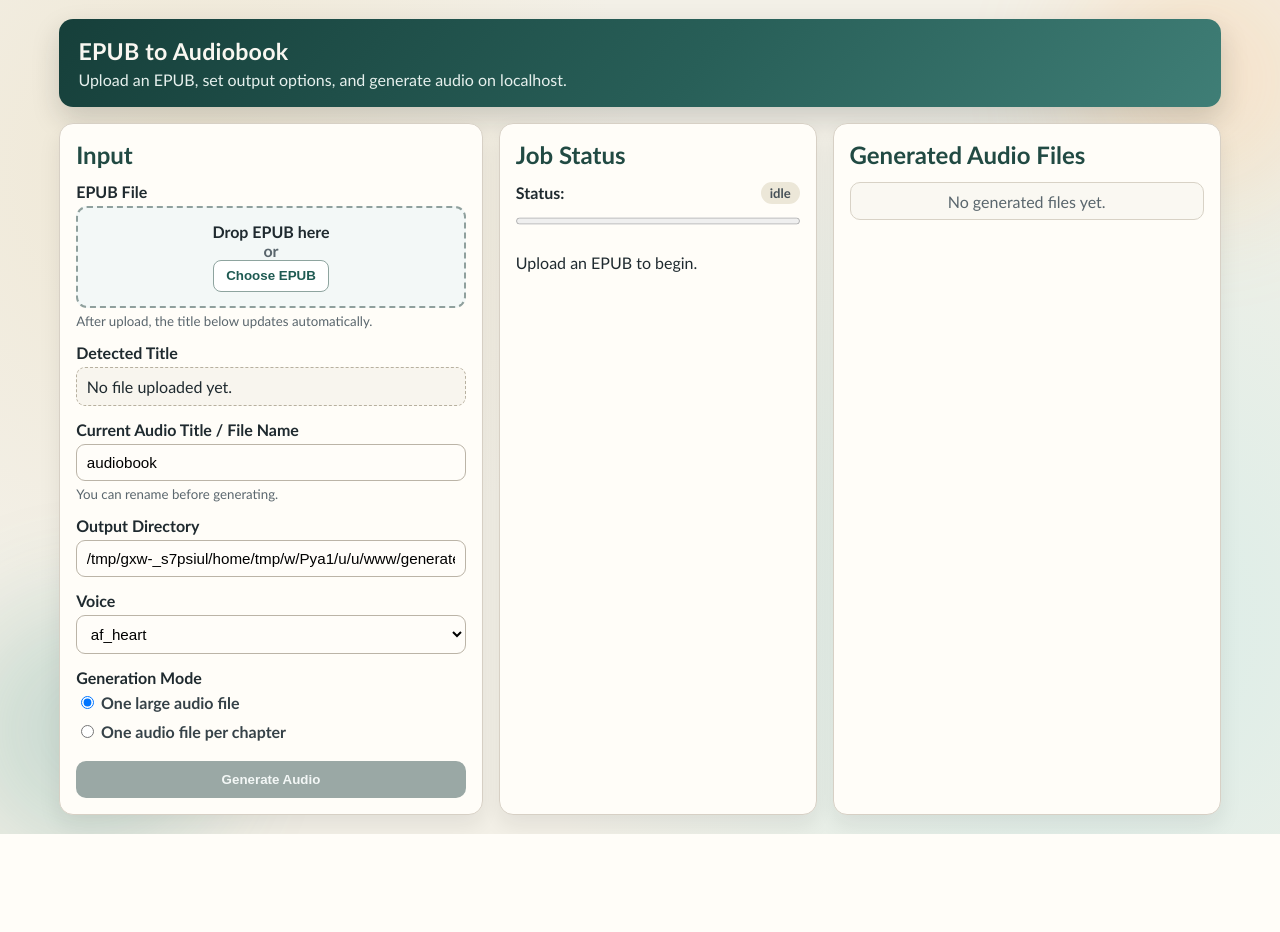
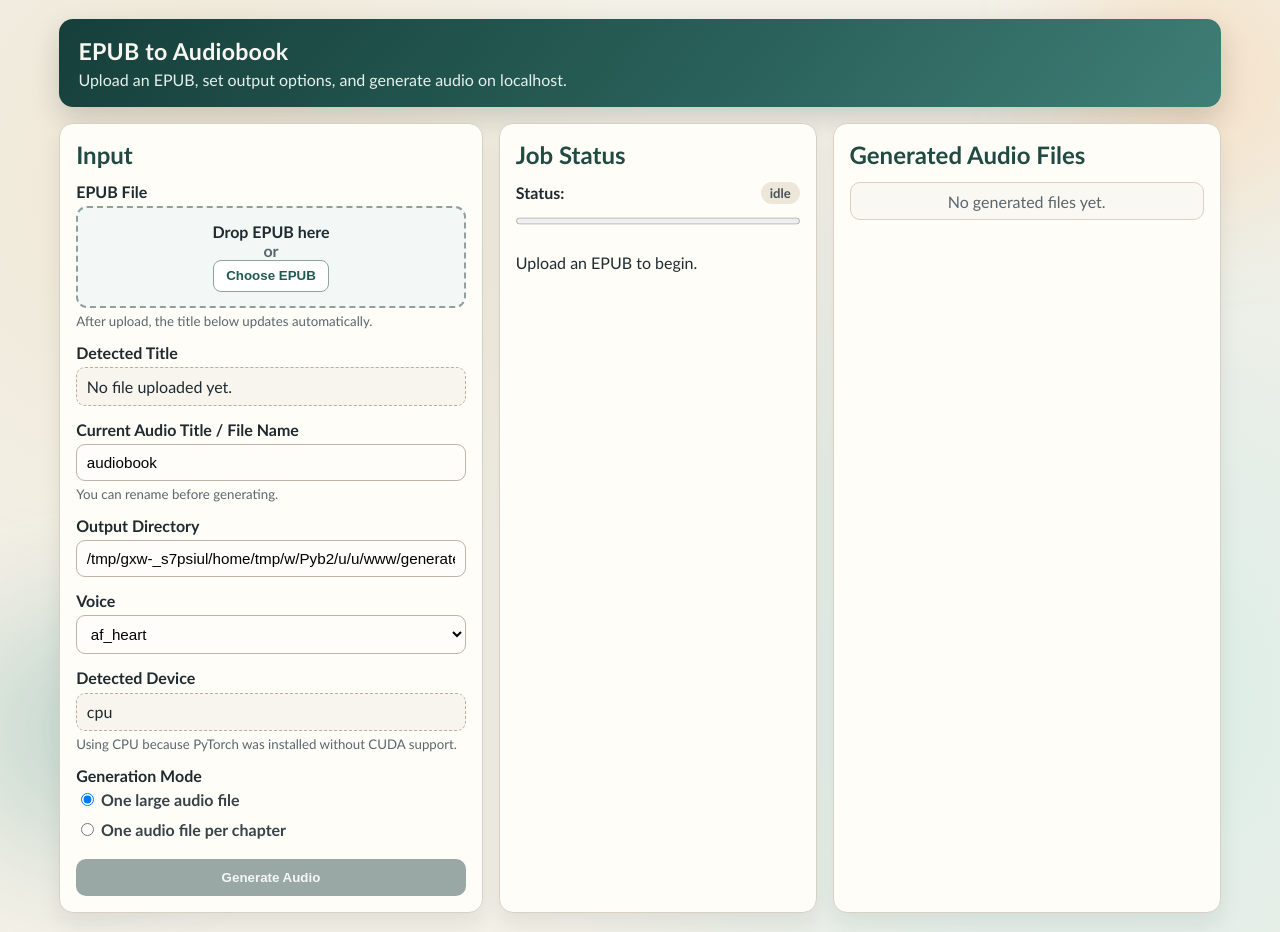
Before and after one commit to LanceOS/AudiobookFromEpub, a Flask app: page / in a window 1280 px wide. Before the commit the page ends 834 px from the top, so only its background shows below. Run offline with Flask 3, Linux system fonts and the light colour scheme.

Commit message:
fix(runtime): clarify gpu fallback and harden detection

```diff
--- a/main.py
+++ b/main.py
@@ -18,6 +18,7 @@ import os
 import re
 import secrets
 import shutil
+import subprocess
 import threading
 import time
 import uuid
@@ -387,20 +388,76 @@ def is_lfs_pointer(path: Path) -> bool:
 
 def detect_device(preferred: str = "cpu") -> str:
     pref = (preferred or "cpu").strip().lower()
+
     if pref == "auto":
         try:
             import torch as _torch  # type: ignore[reportMissingImports]
-            return "cuda" if _torch.cuda.is_available() else "cpu"
+
+            has_cuda_build = bool(getattr(_torch.version, "cuda", None))
+            if has_cuda_build and _torch.cuda.is_available():
+                return "cuda"
+            return "cpu"
         except Exception:
             return "cpu"
-    if pref == "cuda":
+
+    if pref.startswith("cuda"):
         try:
             import torch as _torch  # type: ignore[reportMissingImports]
-            if not _torch.cuda.is_available():
+
+            has_cuda_build = bool(getattr(_torch.version, "cuda", None))
+            if not has_cuda_build or not _torch.cuda.is_available():
                 return "cpu"
         except Exception:
             return "cpu"
+
+    if pref != "cpu" and not pref.startswith("cuda"):
+        return "cpu"
+
     return pref
+
+
+def nvidia_gpu_visible() -> bool:
+    try:
+        probe = subprocess.run(
+            ["nvidia-smi", "-L"],
+            capture_output=True,
+            text=True,
+            check=False,
+            timeout=2,
+        )
+    except Exception:
+        return False
+
+    return probe.returncode == 0 and "GPU " in (probe.stdout or "")
+
+
+def device_resolution_note(requested_device: str, resolved_device: str) -> str:
+    if str(resolved_device).lower().startswith("cuda"):
+        return "CUDA acceleration is enabled."
+
+    gpu_visible = nvidia_gpu_visible()
+    try:
+        import torch as _torch  # type: ignore[reportMissingImports]
+    except Exception:
+        if gpu_visible:
+            return "NVIDIA GPU detected, but PyTorch is unavailable in this environment."
+        return "Using CPU in the current environment."
+
+    if not bool(getattr(_torch.version, "cuda", None)):
+        if gpu_visible:
+            return "NVIDIA GPU detected, but PyTorch in this environment is CPU-only."
+        return "Using CPU because PyTorch was installed without CUDA support."
+
+    if not _torch.cuda.is_available():
+        if gpu_visible:
+            return "NVIDIA GPU detected, but CUDA is not available to PyTorch in this environment."
+        return "CUDA is not available to PyTorch in this environment."
+
+    requested = (requested_device or "auto").strip().lower()
+    if requested in {"auto", "cuda"} or requested.startswith("cuda"):
+        return "Using CPU because CUDA selection could not be activated."
+
+    return "Using CPU in the current environment."
 
 
 def default_requested_device() -> str:
@@ -845,11 +902,16 @@ def run_generation_job(job_id: str) -> None:
 def index() -> str:
     ensure_app_dirs()
     allowed_root, _ = get_allowed_output_root()
+    requested_device = default_requested_device()
+    detected_device = detect_device(requested_device)
+    detected_device_note = device_resolution_note(requested_device, detected_device)
     return render_template(
         "index.html",
         default_output_dir=str(allowed_root or DEFAULT_OUTPUT_DIR),
         csrf_token=get_csrf_token(),
         voices=VOICE_OPTIONS,
+        detected_device=detected_device,
+        detected_device_note=detected_device_note,
     )
 
 
--- a/templates/index.html
+++ b/templates/index.html
@@ -57,6 +57,12 @@
         </div>
 
         <div class="field-group">
+          <label>Detected Device</label>
+          <div id="detectedDevice" class="readonly">{{ detected_device }}</div>
+          <p class="hint">{{ detected_device_note }}</p>
+        </div>
+
+        <div class="field-group">
           <label>Generation Mode</label>
           <div class="radio-row">
             <label><input type="radio" name="mode" value="single" checked /> One large audio file</label>
```
